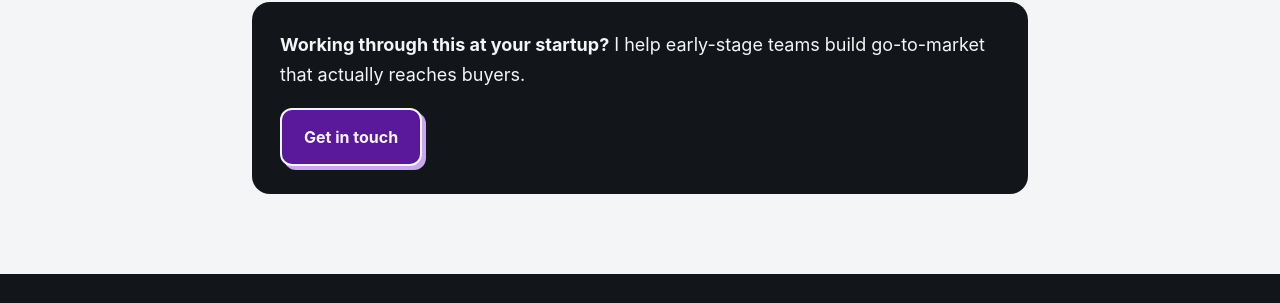
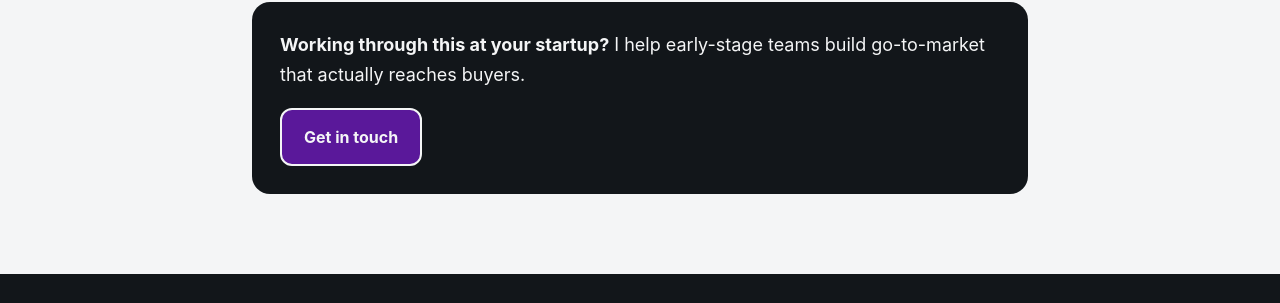
Before and after one commit to albinawrobel/albinawrobel.github.io, a Jekyll site: the page built from _posts/2026-11-27-how-to-get-first-10-users.md, in a window 1280 px wide. Shown: the part 5786-6089 px from the top of the page. Built offline with Jekyll 4.4.1, drawn with Linux system fonts in a browser that asks for light colours.

Commit message:
Add files via upload

```diff
--- a/assets/css/style.css
+++ b/assets/css/style.css
@@ -87,9 +87,7 @@ th, td { border-bottom:1px solid var(--line); padding:10px 12px; text-align:left
 /* ---------- boxes ---------- */
 .cta { margin-top:64px; padding:28px; background:var(--ink); color:var(--paper); border-radius:18px; }
 .cta p { margin-top:0; }
-.cta .button { box-shadow: 4px 4px 0 var(--purple-light); border-color: var(--paper); }
-.cta .button:hover { box-shadow: 6px 6px 0 var(--purple-light); }
-.cta .button:active { box-shadow: 2px 2px 0 var(--purple-light); }
+.cta .button, .cta .button:hover, .cta .button:active { box-shadow: none; border-color: var(--paper); transform: none; }
 .card { background:var(--card); border:2px solid var(--ink); border-radius:18px; padding:28px; margin:28px 0; box-shadow: 6px 6px 0 var(--green); }
 .contact-list { list-style:none; padding:0; margin:0; }
 .contact-list li { padding:14px 0; border-bottom:1px solid var(--line); font-size:20px; font-weight:600; }
```
